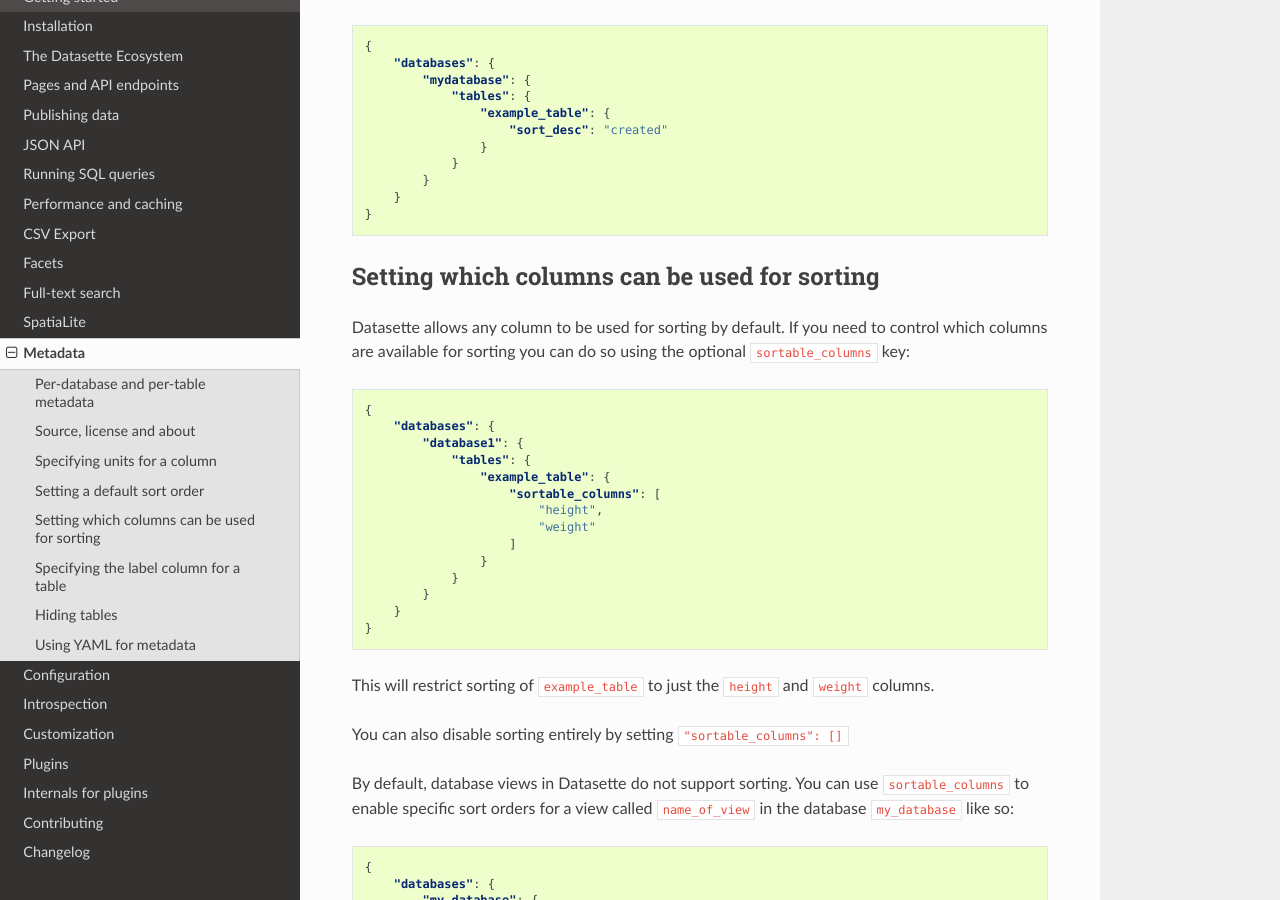
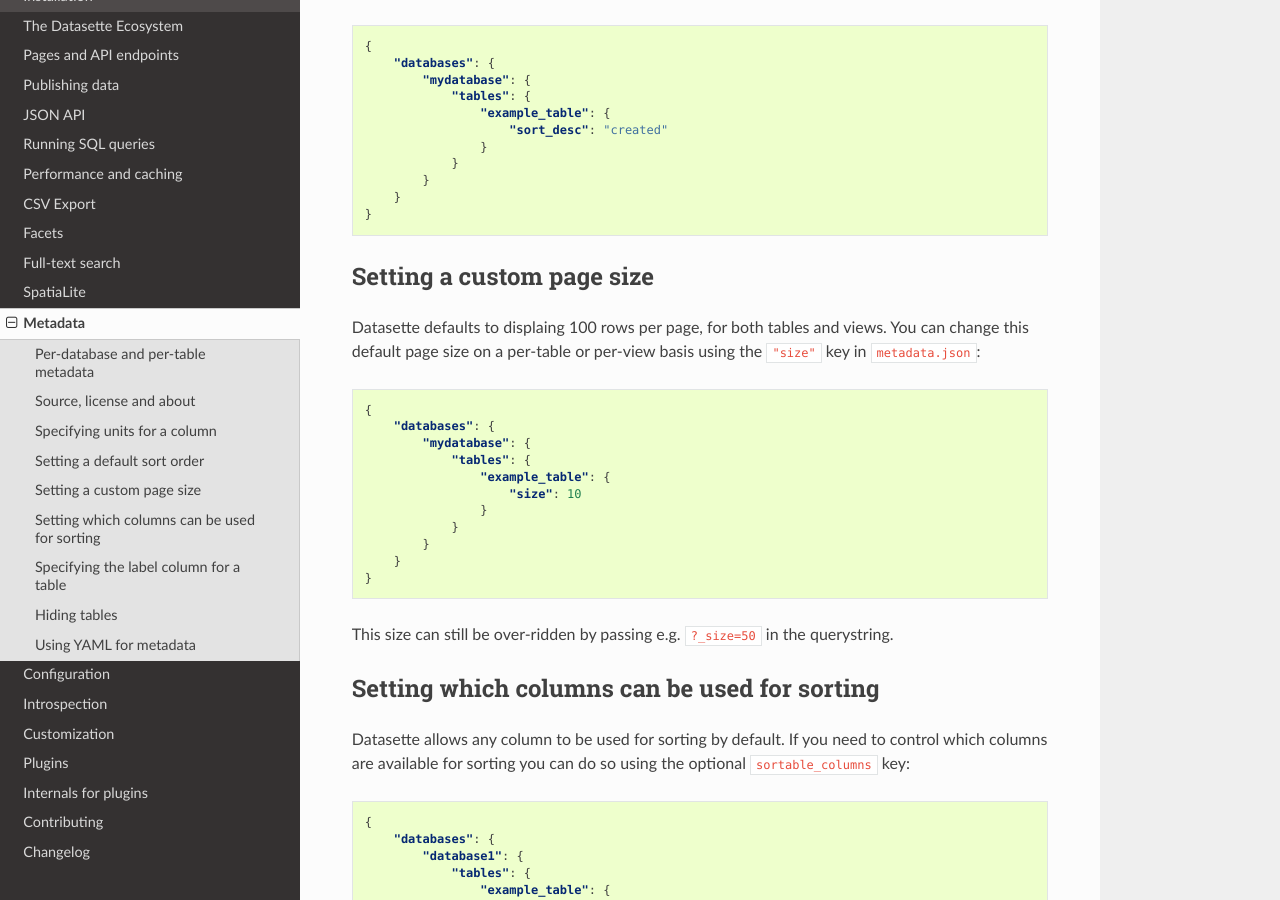
Before and after one commit to simonw/datasette, a Sphinx documentation site: the page built from docs/metadata.rst, in a window 1280 px wide and 900 px high, scrolled down 2748 px. Built offline with Sphinx 7.4.7 and the Read the Docs theme 2.0.0, drawn with Linux system fonts in a browser that asks for light colours.

Commit message:
Ability to set custom table/view page size in metadata, closes #751

```diff
--- a/docs/metadata.rst
+++ b/docs/metadata.rst
@@ -156,6 +156,29 @@
         }
     }
 
+.. _metadata_page_size:
+
+Setting a custom page size
+--------------------------
+
+Datasette defaults to displaing 100 rows per page, for both tables and views. You can change this default page size on a per-table or per-view basis using the ``"size"`` key in ``metadata.json``:
+
+.. code-block:: json
+
+    {
+        "databases": {
+            "mydatabase": {
+                "tables": {
+                    "example_table": {
+                        "size": 10
+                    }
+                }
+            }
+        }
+    }
+
+This size can still be over-ridden by passing e.g. ``?_size=50`` in the querystring.
+
 .. _metadata_sortable_columns:
 
 Setting which columns can be used for sorting
```
Also changed, not shown: 3 other files.
